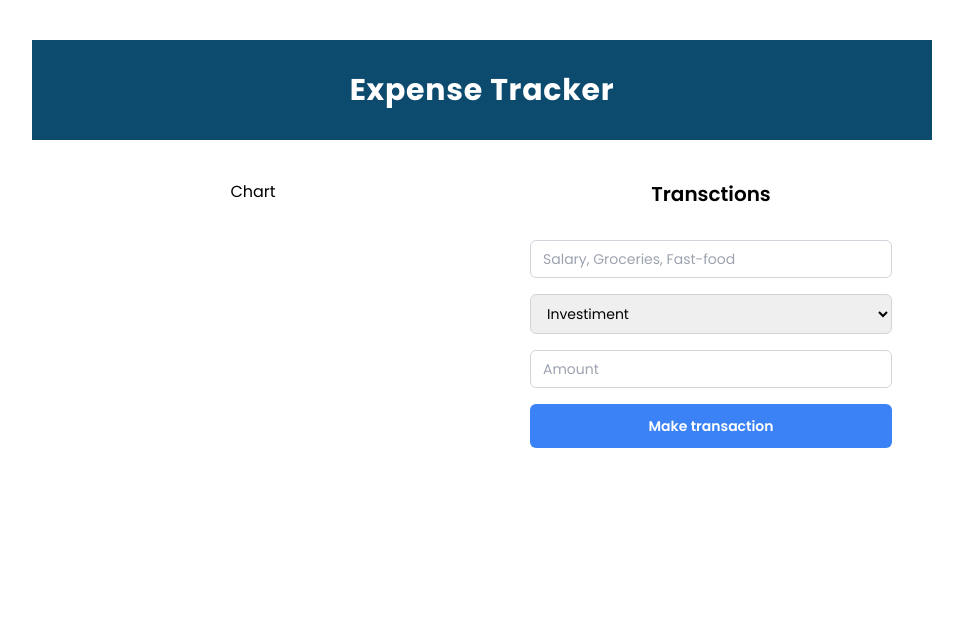
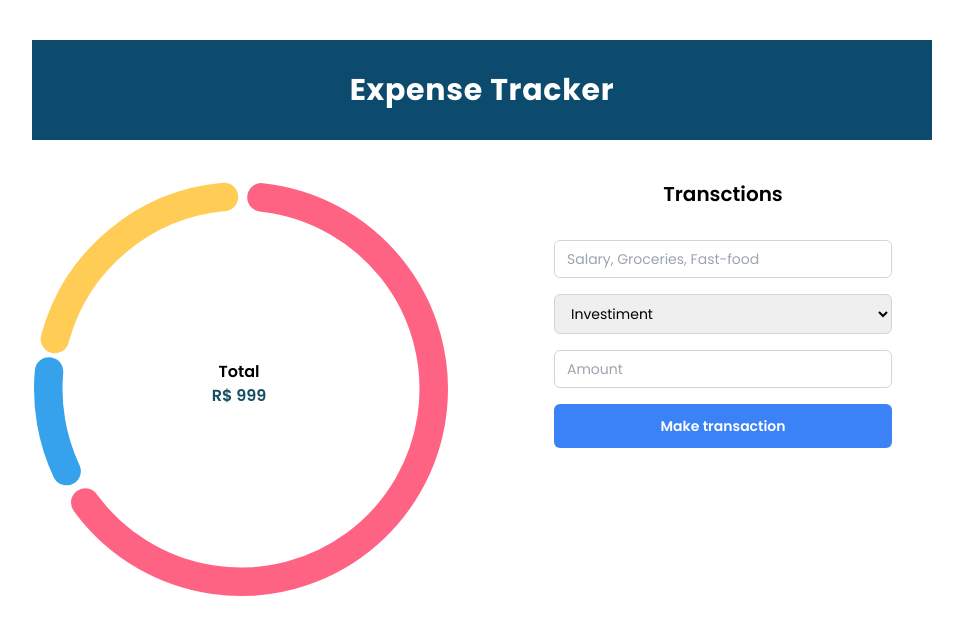
Before and after one commit to ngrpedro/exp_tracker_frontend, a React (Vite) app: page / in a window 1280 px wide. Shown: the top 634 px of the page, without its empty margins (158-1121 px from the left). Built offline with nearby package versions, Linux system fonts and the light colour scheme.

Commit message:
Chartjs + styles

```diff
--- a/package.json
+++ b/package.json
@@ -9,7 +9,9 @@
     "preview": "vite preview"
   },
   "dependencies": {
+    "chart.js": "^4.1.0",
     "react": "^18.2.0",
+    "react-chartjs-2": "^5.0.1",
     "react-dom": "^18.2.0",
     "react-hook-form": "^7.41.0"
   },
--- a/src/App.jsx
+++ b/src/App.jsx
@@ -1,6 +1,5 @@
-import { useState } from "react";
-import Chart from "./components/Chart";
 import Form from "./components/Form";
+import Graph from "./components/Graph";
 
 function App() {
   return (
@@ -10,9 +9,9 @@ function App() {
           <h1>Expense Tracker</h1>
         </div>
 
-        <div className="grid grid-cols-1 md:grid-cols-2 gap-4">
+        <div className="grid grid-cols-1 md:grid-cols-2 gap-16">
           {/* Chart */}
-          <Chart />
+          <Graph />
           {/* Form */}
           <Form />
         </div>
--- a/src/components/Chart.jsx
+++ /dev/null
@@ -1,7 +0,0 @@
-import React from "react";
-
-const Chart = () => {
-  return <div>Chart</div>;
-};
-
-export default Chart;
--- /dev/null
+++ b/src/components/Graph.jsx
@@ -0,0 +1,42 @@
+import { ArcElement, Chart } from "chart.js";
+import React from "react";
+import { Doughnut } from "react-chartjs-2";
+
+Chart.register(ArcElement);
+
+const config = {
+  data: {
+    labels: ["Red", "Blue", "Yellow"],
+    datasets: [
+      {
+        label: "My First Dataset",
+        data: [300, 50, 100],
+        backgroundColor: [
+          "rgb(255, 99, 132)",
+          "rgb(54, 162, 235)",
+          "rgb(255, 205, 86)",
+        ],
+        hoverOffset: 4,
+        borderRadius: 30,
+        spacing: 5,
+      },
+    ],
+  },
+  options: {
+    cutout: 175,
+  },
+};
+
+const Graph = () => {
+  return (
+    <div className="relative">
+      <Doughnut {...config}></Doughnut>
+      <div className="absolute top-[43%] left-[43%]">
+        <h1 className="font-semibold">Total</h1>
+        <span className="font-semibold text-cyan-900">R$ 999</span>
+      </div>
+    </div>
+  );
+};
+
+export default Graph;
```
Also changed, not shown: 1 other file (tests, documents, lock files or other folders).
